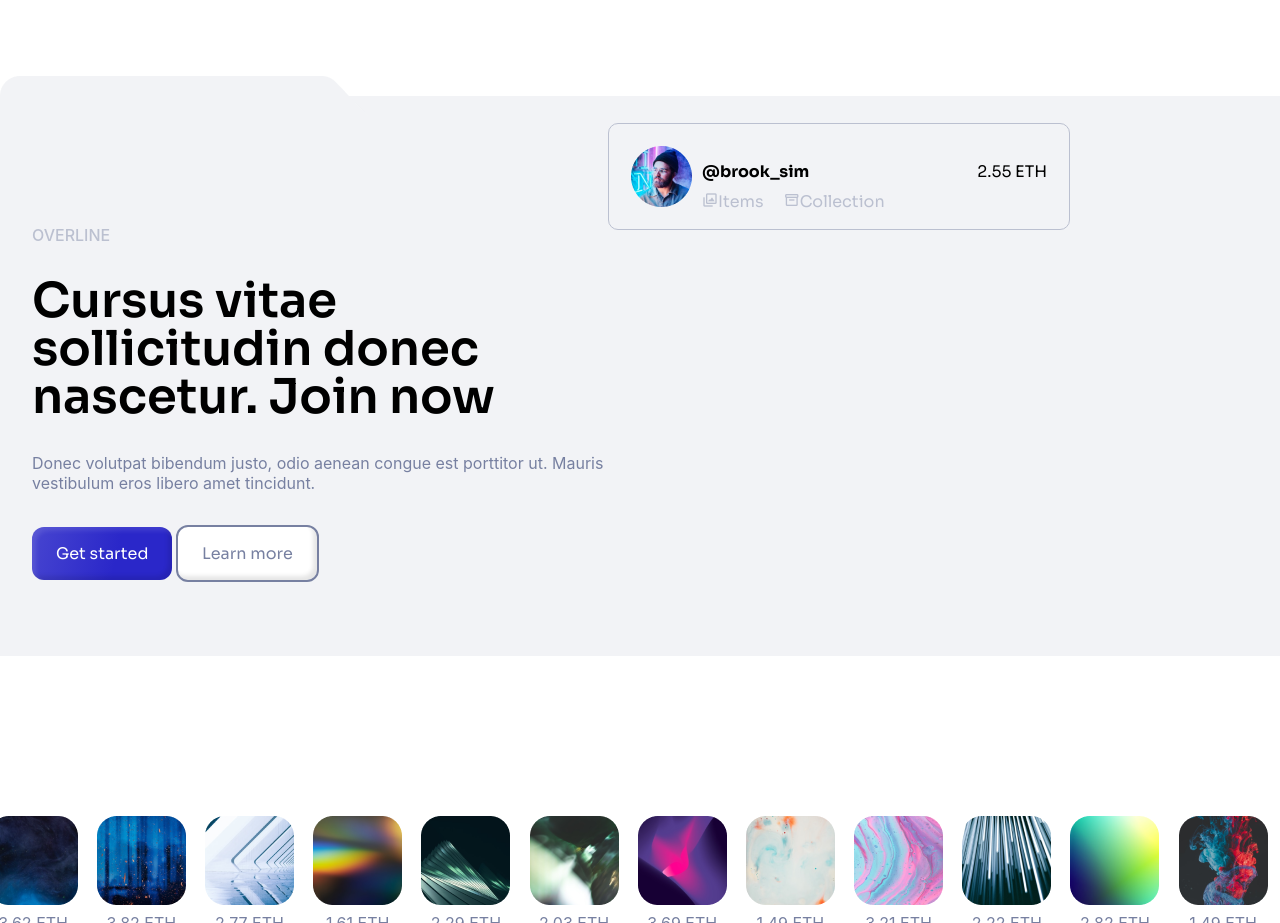
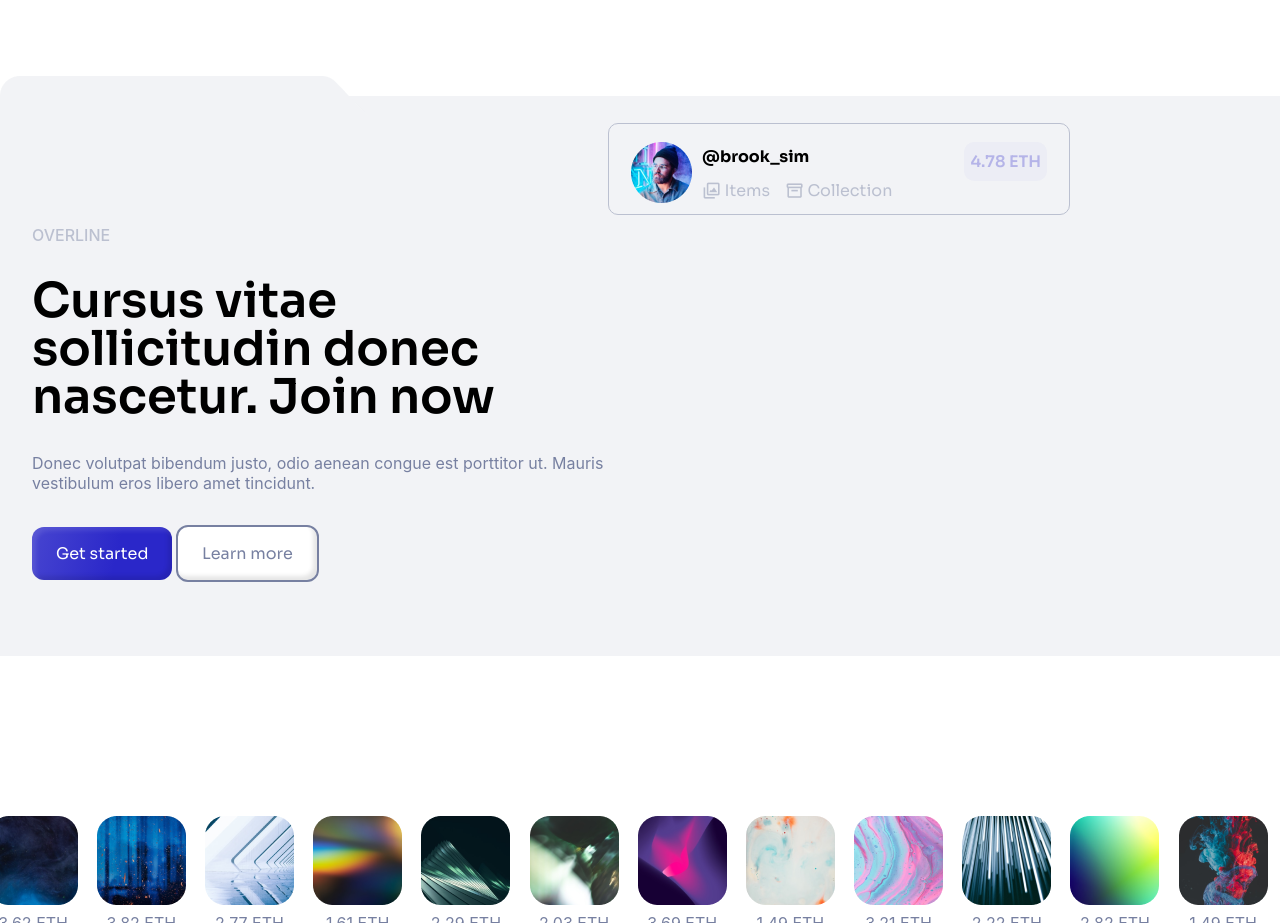
Before and after one commit to LazanIT/NFT-Market-Copy, a website: page index.html in a window 1280 px wide. Shown: the part 6720-7643 px from the top of the page. Drawn offline with nearby package versions, Linux system fonts and the light colour scheme.

Commit message:
Finished first item

```diff
--- a/custom-css/section/_folder.scss
+++ b/custom-css/section/_folder.scss
@@ -42,6 +42,7 @@
           img {
             width: 61px;
             height: 61px;
+            margin-top: 2px;
           }
           overflow: hidden;
           gap: 10px;
@@ -52,7 +53,7 @@
           height: 85px;
           border: 1px solid $light-gray;
           border-radius: 10px;
-          padding-top: 20px;
+          padding-top: 5px;
           line-height: 30px;
         }
         .item-value {
@@ -63,12 +64,28 @@
             h5 {
               font-size: $sm-font;
             }
+            p {
+              background-color: rgba(42, 39, 201, 0.1);
+              padding: 0.275rem 0.375rem;
+              color: #2a27c9;
+              font-size: $sm-font;
+              font-weight: 600;
+              border-radius: 10px;
+              opacity: 30%;
+            }
           }
           .item-icon {
-            font-size: $sm-font;
             color: $light-gray;
             font-weight: 400;
-            gap: 20px;
+            gap: 15px;
+            span {
+              gap: 0.2rem;
+              line-height: 20px;
+              i {
+                font-size: 1.2rem;
+              }
+              font-size: $sm-font;
+            }
           }
         }
       }
--- a/index.html
+++ b/index.html
@@ -733,11 +733,13 @@
               <div class="item-value d-flex">
                 <div class="item-name d-flex">
                   <h5>@brook_sim</h5>
-                  <p>2.55 <span>ETH</span></p>
+                  <p>4.78 <span>ETH</span></p>
                 </div>
                 <div class="item-icon d-flex">
-                  <span><i class="bx bx-images"></i>Items</span>
-                  <span><i class="bx bx-box"></i>Collection</span>
+                  <span class="d-flex"><i class="bx bx-images"></i>Items</span>
+                  <span class="d-flex"
+                    ><i class="bx bx-box"></i>Collection</span
+                  >
                 </div>
               </div>
             </div>
```
Also changed, not shown: css/style.css.
